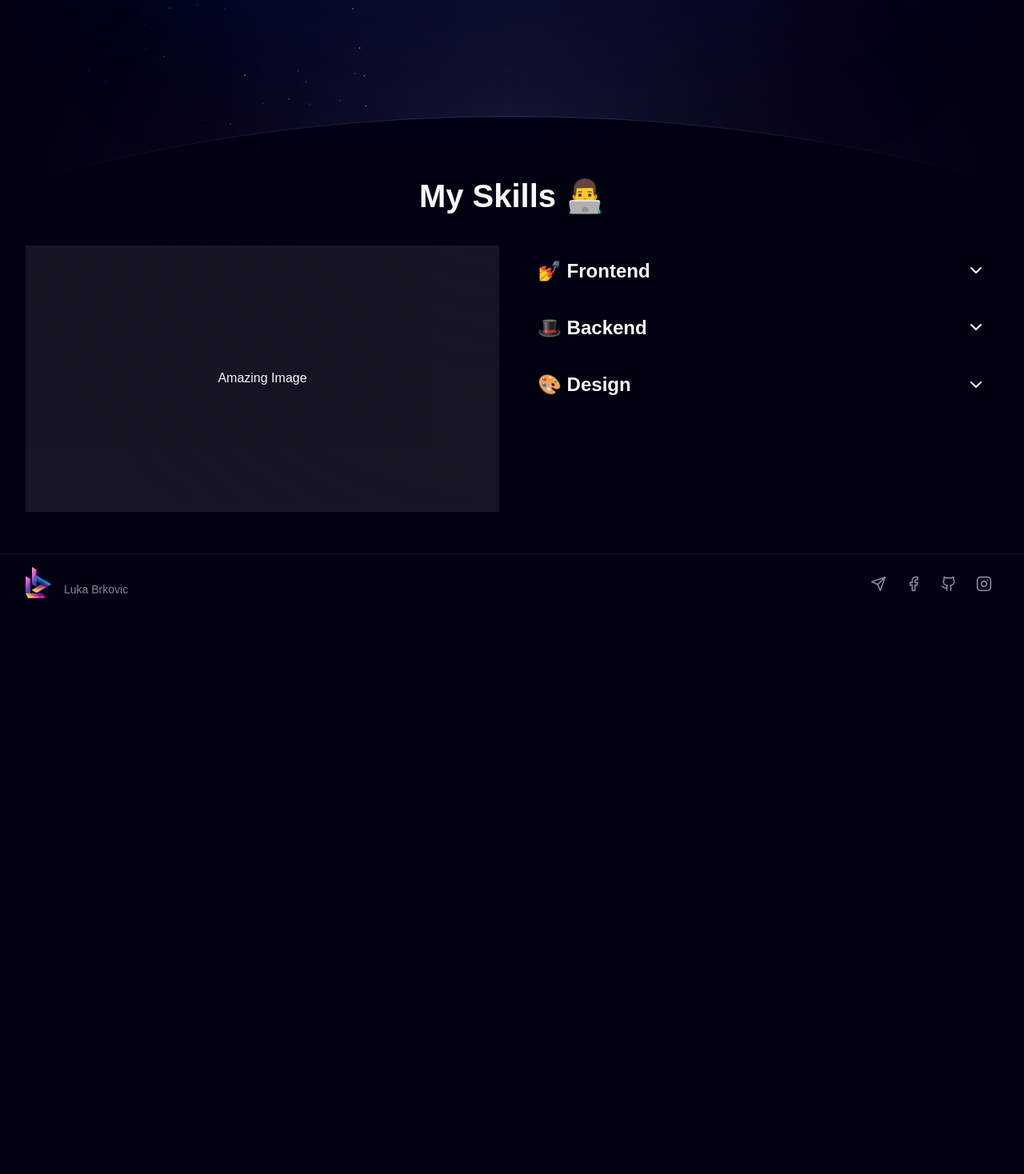
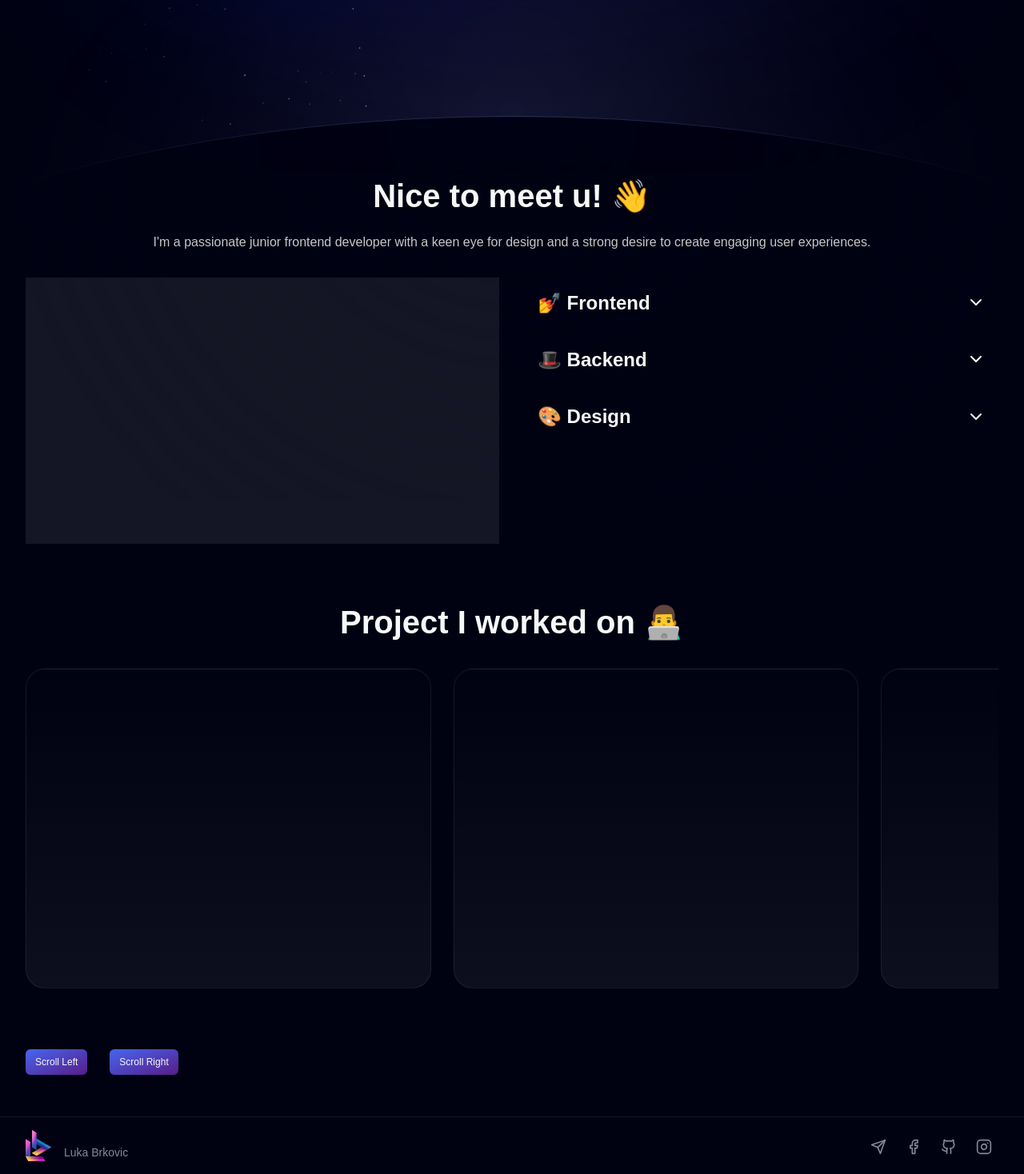
Before and after one commit to lucabrx/portfolio, a Next.js app: page / in a window 1280 px wide. Shown: the part 804-2272 px from the top of the page at 80% size. Before the commit the page ends 1568 px from the top, so only its background shows below. Built offline with nearby package versions, Linux system fonts and the light colour scheme; a web font is replaced by a local one.

Commit message:
some prepared styles

```diff
--- a/src/app/globals.css
+++ b/src/app/globals.css
@@ -37,6 +37,8 @@ body {
     mask-image: linear-gradient(black, transparent 70%)
   }
 
-
+  .hide-scrollbar::-webkit-scrollbar {
+    display: none;
+  }
 
 }
--- a/src/app/page.tsx
+++ b/src/app/page.tsx
@@ -1,11 +1,8 @@
 import { StarsIllustration } from '@/components/StarsIllustration'
 import HeroSection from '@/components/sections/HeroSection'
-import SkillsContainer from '@/components/sections/SkillsContainer';
-const accordions = [
-  { title: 'Section 1', content: 'Content for section 1' },
-  { title: 'Section 2', content: 'Content for section 2' },
-  { title: 'Section 3', content: 'Content for section 3' },
-];
+import ProjectsSection from '@/components/sections/ProjectsSection';
+import SkillsSection from '@/components/sections/SkillsSection';
+
 
 export default function Home() {
   return (
@@ -17,7 +14,8 @@ export default function Home() {
           after:absolute after:top-1/2 after:-left-1/2 md:after:h-[142.8%] after:w-[200%] after:h-[42.8%] after:rounded-[50%] after:border-t after:border-[rgba(120,_119,_198,_0.4)] after:bg-background">
       <StarsIllustration />
     </div>
-    <SkillsContainer />
+    <SkillsSection />
+    <ProjectsSection />
     </>
   )
 }
--- /dev/null
+++ b/src/components/sections/ProjectsSection.tsx
@@ -0,0 +1,42 @@
+"use client"
+import { cn } from '@/lib/classMerge';
+import { useRef, type FC } from 'react';
+import { useInView } from 'react-intersection-observer';
+import Button from '../ui/Button';
+
+const ProjectsSection: FC = () => {
+    const scrollContainerRef = useRef<HTMLDivElement>(null);
+    const {ref, inView} = useInView({
+        triggerOnce: true,
+        threshold: 0.5,
+      });
+
+    function handleScroll(scrollOffset: number) {
+        if (scrollContainerRef.current) {
+          scrollContainerRef.current.scrollLeft += scrollOffset;
+        }
+    };
+
+  return (
+<div ref={ref} className='mt-6 md:mt-10 lg:mt-16 container'>
+<h2 className={cn("w-full text-center lg:text-4xl xl:text-5xl text-3xl font-semibold opacity-0", inView ? "animate-fade-in" : "")}>Project I worked on 👨‍💻</h2>
+<div className="flex gap-6 overflow-x-auto mt-6 hide-scrollbar">
+<div ref={scrollContainerRef} className={cn("flex gap-6 overflow-x-scroll px-8 md:px-0 pb-12 hide-scrollbar opacity-0", inView ? "animate-fade-in [--animation-delay:400ms]" : "")}>
+    {
+        Array.from({ length: 10 }).map((_, i) => (
+            <div key={i} className="relative flex min-h-[400px] w-full shrink-0 snap-center flex-col items-center justify-end overflow-hidden rounded-3xl border border-transparent-white bg-glass-gradient p-8 text-center md:max-w-[100vw] md:basis-[calc(42.66%-12px)] md:p-14">
+            </div>
+        ))
+    }
+
+</div>
+</div>
+<div className='flex gap-6 mt-5'>
+<Button onClick={() => handleScroll(-100)}>Scroll Left</Button>
+<Button  onClick={() => handleScroll(100)}>Scroll Right</Button>
+</div>
+</div>
+)
+}
+
+export default ProjectsSection
--- a/src/components/sections/SkillsContainer.tsx
+++ b/src/components/sections/SkillsSection.tsx
@@ -23,9 +23,7 @@ const frontendTools: ToolsProps[] = [
 ]
 const backendTools: ToolsProps[] = [
 
-  { text: "Express",
-    Icon: Icons.express,
-  },
+
   { text: "Mongo",
     Icon: Icons.mongodb,
   },
@@ -37,43 +35,42 @@ const designTools: ToolsProps[] = [
   { text: "Figma",
     Icon: Icons.figma,
   },
-  { text: "Photoshop",
-    Icon: Icons.ps,
+  { text: "Figma",
+    Icon: Icons.figma,
   },
 ]
 const accordions = [
   { title: '💅 Frontend', content: (<div className='flex flex-col space-y-2 justify-center items-start'>
    {frontendTools.map((tool, index) => (
-   <div className='flex items-center justify-between  max-w-[120px] w-full' key={index}>
-    <div className='mr-4 p-2'>{<tool.Icon className='h-6 w-6' />}</div>
+   <div className='flex items-center justify-start  max-w-[120px] w-full' key={index}>
+    <div className='mr-4 p-2 aspect-square w-10'>{<tool.Icon className='h-6 aspect-square' />}</div>
     <span className='text-lg'>{tool.text}</span>
     </div>
    ))}
   </div>) },
   { title: '🎩 Backend', content: (<div className='flex flex-col space-y-2 justify-center items-start'>
   {backendTools.map((tool, index) => (
-   <div className='flex items-center justify-between  max-w-[125px] w-full' key={index}>
-   <div className='mr-4 p-2'>{<tool.Icon className='h-6 w-6' />}</div>
+   <div className='flex items-center justify-start  max-w-[125px] w-full' key={index}>
+   <div className='mr-4 p-2 aspect-square w-10'>{<tool.Icon className='h-6 aspect-square' />}
+   </div>
    <span className='text-lg'>{tool.text}</span>
    </div>
   ))}
  </div>) },
   { title: '🎨 Design', content: (<div className='flex flex-col space-y-2 justify-center items-start'>
   {designTools.map((tool, index) => (
-   <div className='flex items-center justify-between  max-w-[145px] w-full' key={index}>
-   <div className='mr-4 p-2'>{<tool.Icon className='h-6 w-6' />}</div>
+   <div className='flex items-center justify-start  max-w-[145px] w-full' key={index}>
+   <div className='mr-4 p-2 aspect-square w-10  '>{<tool.Icon className='h-6 aspect-square' />}</div>
    <span className='text-lg'>{tool.text}</span>
    </div>
   ))}
  </div>) },
 ];
 
-// opacity-0", inView ? "animate-fade-in" : ""
-// [--animation-delay:400ms]
-  const SkillsContainer: FC= ({}) => {
+  const SkillsSection: FC= ({}) => {
     const {ref, inView} = useInView({
       triggerOnce: true,
-      threshold: 1,
+      threshold: 0.5,
     });
   const [activeIndex, setActiveIndex] = useState(-1);
 
@@ -83,12 +80,16 @@ const accordions = [
 
     return (
       <div ref={ref} className='mt-[100px] md:mt-[140px] lg:mt-[160px] container'>
-      <h2 className={cn("w-full text-center lg:text-4xl xl:text-5xl text-3xl font-semibold opacity-0", inView ? "animate-fade-in" : "")}>My Skills 👨‍💻</h2>
+      <h2 className={cn("w-full text-center lg:text-4xl xl:text-5xl text-3xl font-semibold opacity-0", inView ? "animate-fade-in" : "")}>Nice to meet u! 👋</h2>
+      <p className={cn("text-center mt-4 text-off-white/80 container opacity-0", inView ? "animate-fade-in [--animation-delay:400ms]" : "")}>
+        I'm a passionate junior frontend developer with a keen eye for design and a strong desire to create engaging user experiences.
+        </p>
        <div className='pt-7 grid grid-cols-1 lg:grid-cols-2 gap-7'>
-        <div className={cn("aspect-video w-full bg-transparent-white flex justify-center items-center opacity-0", inView ? "animate-fade-in [--animation-delay:400ms]" : "")}>
-          Amazing Image
+        <div className={cn("aspect-video w-full bg-transparent-white flex justify-center items-center  opacity-0 ", inView ? "animate-fade-in [--animation-delay:800ms]" : "")}>
+
+
         </div>
-        <div className={cn("md:space-y-2 opacity-0", inView ? "animate-fade-in [--animation-delay:800ms]" : "")}>
+        <div className={cn("md:space-y-2 opacity-0", inView ? "animate-fade-in [--animation-delay:1200ms]" : "")}>
       {accordions.map((accordion, index) => (
           <Accordion
             key={index}
@@ -104,4 +105,4 @@ const accordions = [
     );
   };
 
-  export default SkillsContainer;
+  export default SkillsSection;
--- a/src/components/ui/Accordion.tsx
+++ b/src/components/ui/Accordion.tsx
@@ -23,9 +23,9 @@ const Accordion: React.FC<AccordionProps> = ({
   };
 
   return (
-    <div className="accordion">
+    <div>
       <div
-        className={`accordion-header flex items-center justify-between cursor-pointer bg-gray-200 p-4 ${
+        className={`flex items-center justify-between cursor-pointer bg-gray-200 p-4 ${
           isActive ? 'active' : ''
         }`}
         onClick={toggleAccordion}
@@ -36,7 +36,7 @@ const Accordion: React.FC<AccordionProps> = ({
 
       </div>
       {isActive && (
-        <div className="p-4 md:px-7 md:py-4">{children}</div>
+        <div className="p-4 md:px-7 md:py-4 ">{children}</div>
       )}
     </div>
   );
--- a/src/components/ui/Button.tsx
+++ b/src/components/ui/Button.tsx
@@ -25,9 +25,9 @@ interface ButtonProps extends VariantProps<typeof buttonClasses>, HTMLAttributes
   children: ReactNode;
 }
 
-const Button: FC<ButtonProps> = ({children,variant,size,className}) => {
+const Button: FC<ButtonProps> = ({children,variant,size,className,...props}) => {
   return (
-<button  className={buttonClasses({variant,size,className})}>
+<button {...props} className={buttonClasses({variant,size,className})}>
 {children}
 </button>
 )
--- a/tailwind.config.js
+++ b/tailwind.config.js
@@ -7,11 +7,15 @@ module.exports = {
   ],
   theme: {
     container: {
+      screens: {
+        xl: "1280px",
+      },
       center: true,
       padding: {
         DEFAULT: "16px",
         xl: "32px"
-      }
+      },
+
     },
         colors: {
           transparent: "transparent",
@@ -84,7 +88,8 @@ module.exports = {
         "linear-gradient(var(--direction),#9d9bf2 0.43%,#7877c6 14.11%,rgba(120,119,198,0) 62.95%)",
         "radial-faded":
         "radial-gradient(circle at bottom center,var(--color),transparent 70%)",
-
+        "glass-gradient":
+        "linear-gradient(rgba(255, 255, 255, 0) 0%, rgba(255, 255, 255, 0.05) 100%)",
         },
         boxShadow: {
           primary: "rgb(147 51 234 / 50%) 0px 1px 40px",
```
